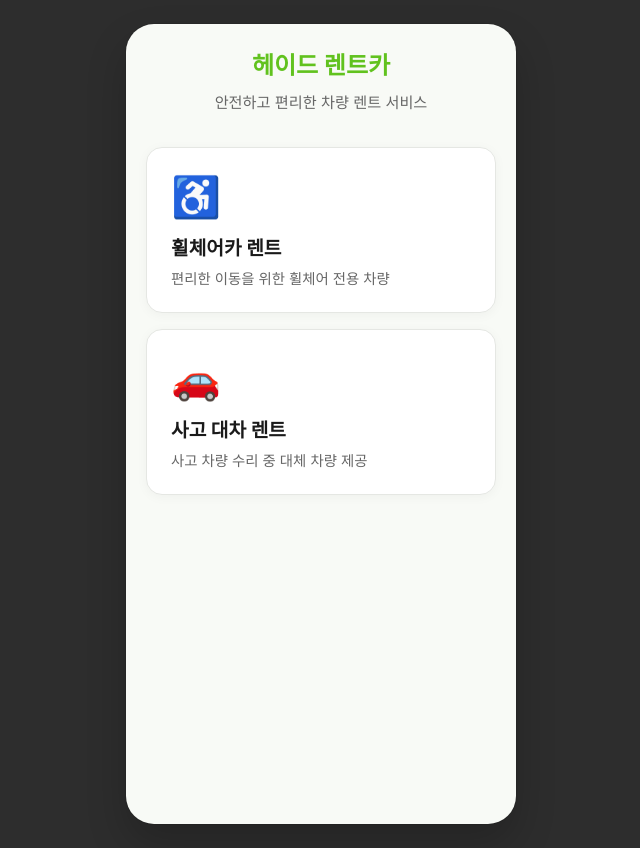
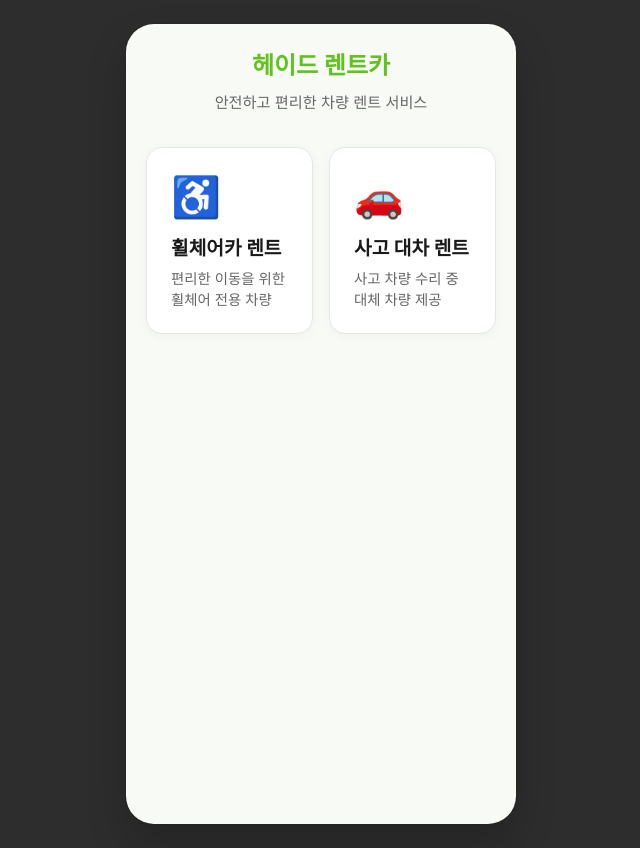
Before and after one commit to tmdghks0301/haid-rental, a React (Vite) app: page / in a window 1280 px wide. Shown: the whole page, without its empty margins (319-959 px from the left). Built offline with nearby package versions, Linux system fonts and the light colour scheme; a web font is replaced by a local one.

Commit message:
최최최종종

```diff
--- a/src/pages/Home.css
+++ b/src/pages/Home.css
@@ -22,13 +22,14 @@
 
 .rent-type-cards {
   display: flex;
-  flex-direction: column;
+  flex-direction: row;
   gap: 16px;
 }
 
 .rent-type-card {
   display: block;
-  width: 100%;
+  flex: 1;
+  min-width: 0;
   text-align: left;
   padding: 24px;
   background: var(--white);
```
